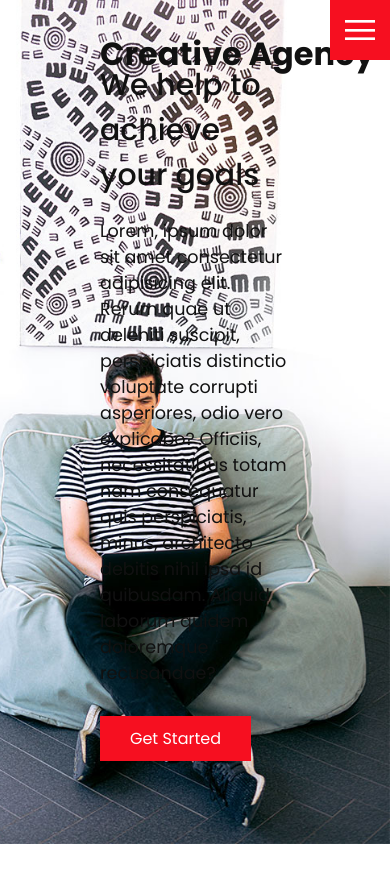
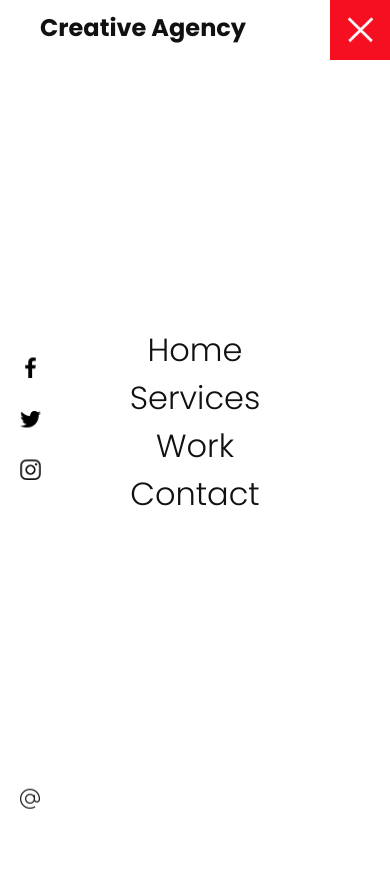
Before and after one commit to Bifabig/creative-agency-website, a plain HTML site: page index.html in a window 390 px wide. Both pictures are taken after a click on the element 360 px from the left and 30 px from the top of the page. Before the commit the page ends 844 px from the top, so only its background shows below. Drawn offline with Linux system fonts and the light colour scheme.

Commit message:
home page done

```diff
--- a/css/styles.css
+++ b/css/styles.css
@@ -14,7 +14,7 @@ html,
 body {
   font-family: "Poppins", sans-serif;
   color: #111;
-  /* font-size: 10px; */
+  /* font-size: 14px; */
 }
 
 h1 {
@@ -32,6 +32,7 @@ section {
   height: 100vh;
   align-items: center;
   padding: 100px;
+  margin-top: 60px;
 }
 
 .btn {
@@ -101,6 +102,7 @@ section {
   display: flex;
   align-items: center;
   justify-content: center;
+  transition: 0.5s;
 }
 
 .navigation.active {
@@ -148,3 +150,23 @@ section {
   bottom: 20px;
   transform: scale(0.5);
 }
+
+@media (max-width: 1068px) {
+  .home-img {
+    display: none;
+  }
+
+  .logo {
+    top: 10px;
+    left: 40px;
+    font-size: 1.5rem;
+  }
+
+  section {
+    padding: 100px 40px;
+  }
+
+  .navigation ul li a {
+    font-size: 2rem;
+  }
+}
--- a/index.html
+++ b/index.html
@@ -50,9 +50,7 @@
         <p>
           Lorem, ipsum dolor sit amet consectetur adipisicing elit. Rerum quae
           ut deleniti suscipit, perspiciatis distinctio voluptate corrupti
-          asperiores, odio vero explicabo? Officiis, necessitatibus totam nam
-          consequatur quis perspiciatis, minus, architecto debitis nihil ipsa id
-          quibusdam. Aliquid laborum quidem doloremque recusandae?
+          asperiores, odio vero explicabo?
         </p>
         <a href="contact.html" class="btn">Get Started</a>
       </div>
--- a/js/scripts.js
+++ b/js/scripts.js
@@ -0,0 +1,7 @@
+const toggle = document.querySelector('.toggle');
+const navigation = document.querySelector('.navigation');
+
+toggle.addEventListener('click', () => {
+    toggle.classList.toggle('active');
+    navigation.classList.toggle('active');
+})
```
